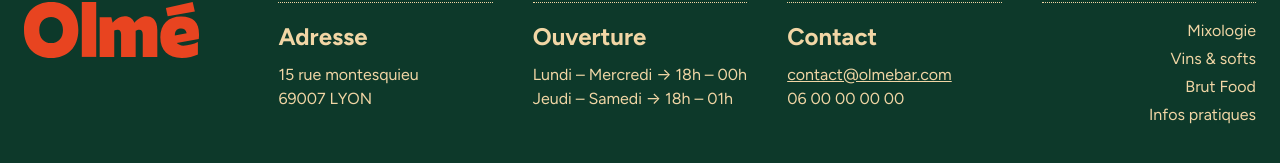
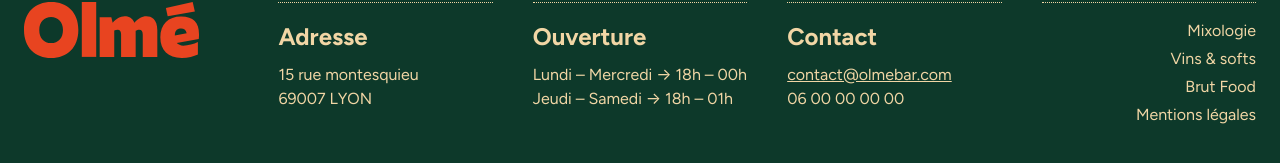
Before and after one commit to MisterPingouin/olme-site, a Next.js app: page / in a window 1280 px wide. Shown: the part 2443-2606 px from the top of the page. Built offline with nearby package versions, Linux system fonts and the light colour scheme.

Commit message:
Homepage test 5

```diff
--- a/src/app/components/Footer.tsx
+++ b/src/app/components/Footer.tsx
@@ -40,7 +40,7 @@ export default function Footer() {
                 <li><Link href="#mixologie">Mixologie</Link></li>
                 <li><Link href="#vins">Vins & softs</Link></li>
                 <li><Link href="#food">Brut Food</Link></li>
-                <li><Link href="#infos">Infos pratiques</Link></li>
+                <li><Link href=""></Link>Mentions légales</li>
               </ul>
             </nav>
           </div>
```
